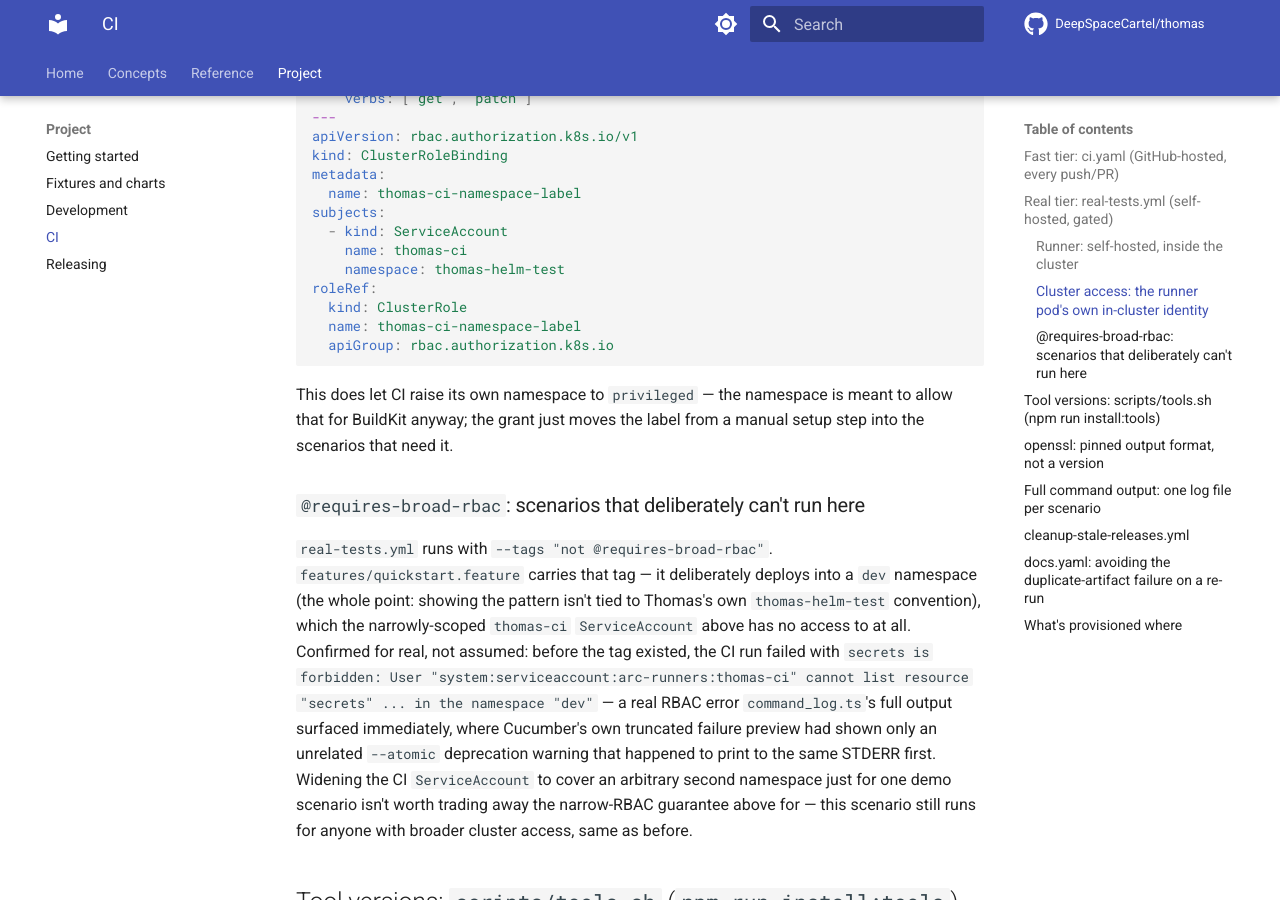
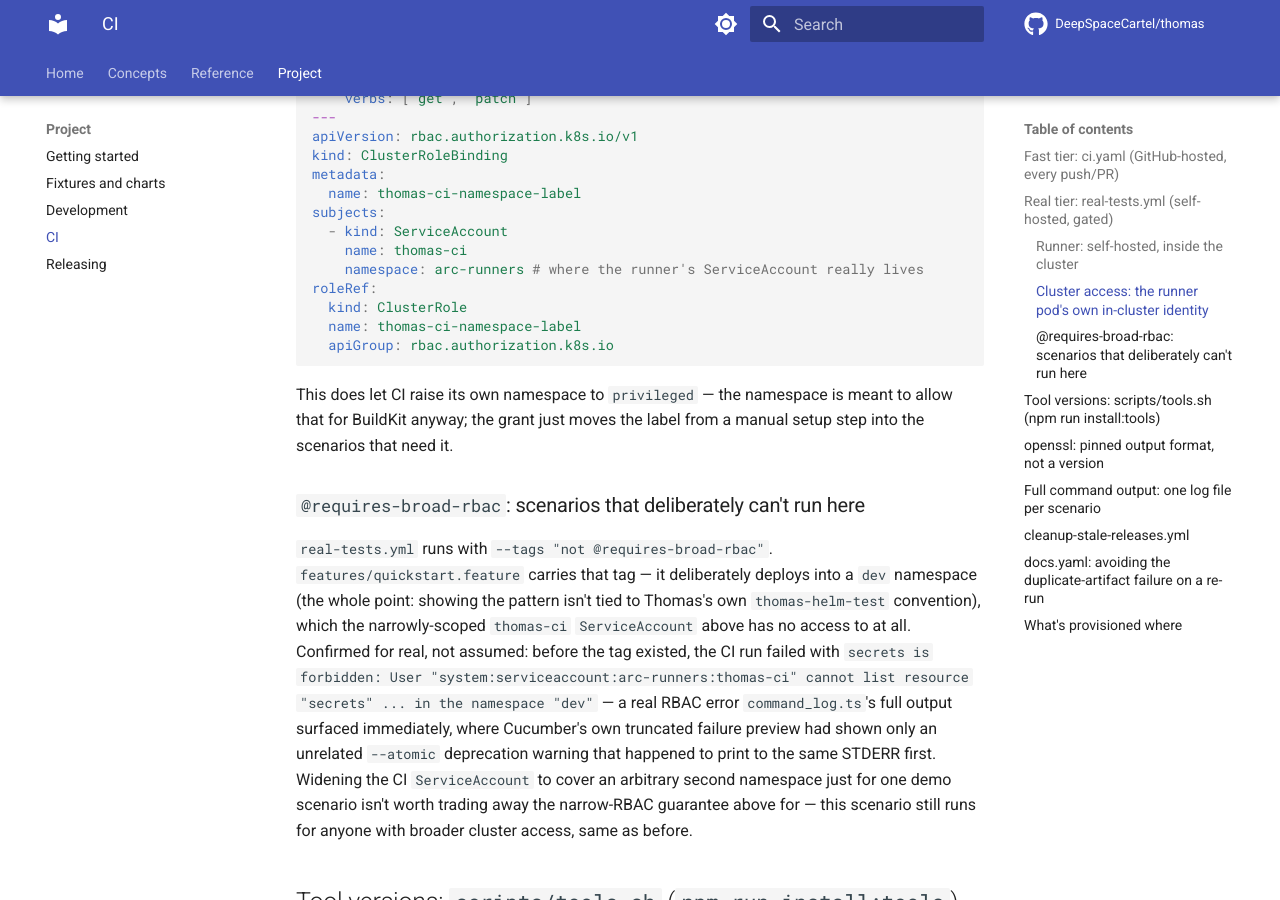
Before and after one commit to DeepSpaceCartel/thomas, an MkDocs documentation site: the page built from docs/project/ci.md, in a window 1280 px wide and 900 px high, scrolled down 2574 px. Built offline with MkDocs 1.6.1 and Material for MkDocs 9.7.7, drawn with Linux system fonts in a browser that asks for light colours; comment, search, counter and statistics services are not loaded.

Commit message:
docs: bind the namespace-label ClusterRole to arc-runners:thomas-ci
Co-Authored-By: Claude Opus 5.5 <noreply@anthropic.com>

```diff
--- a/docs/project/ci.md
+++ b/docs/project/ci.md
@@ -133,7 +133,7 @@ metadata:
 subjects:
   - kind: ServiceAccount
     name: thomas-ci
-    namespace: thomas-helm-test
+    namespace: arc-runners # where the runner's ServiceAccount really lives
 roleRef:
   kind: ClusterRole
   name: thomas-ci-namespace-label
```
